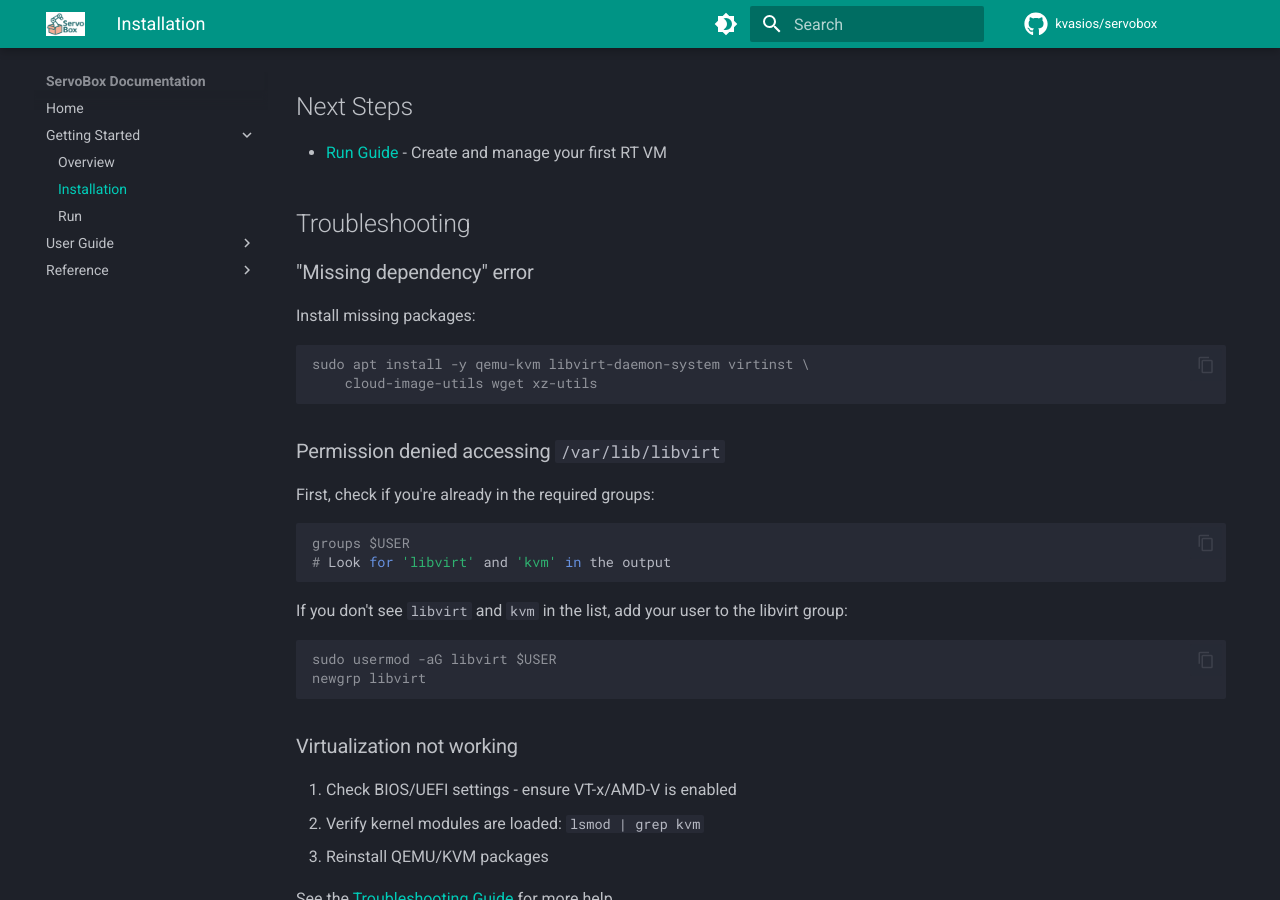
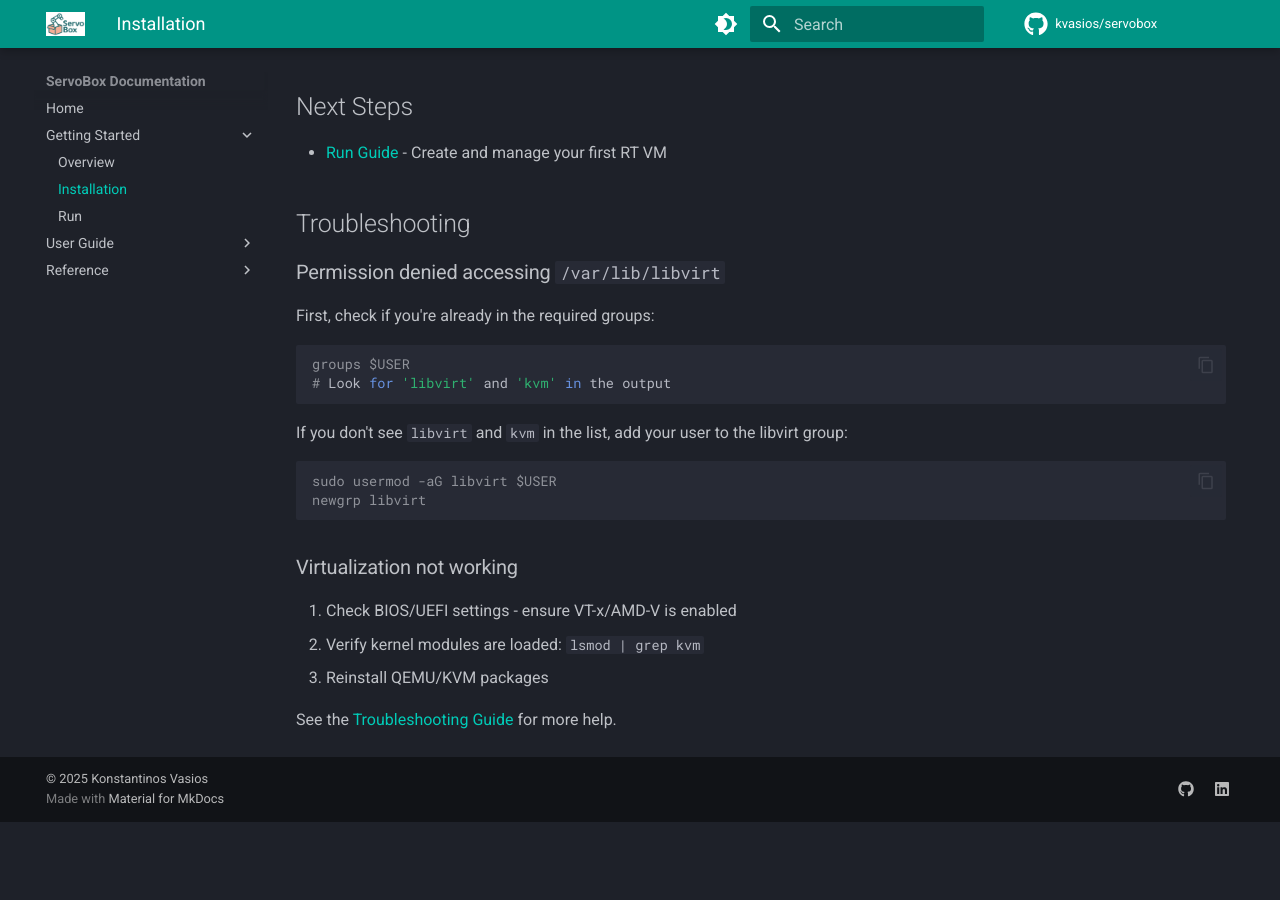
Before and after one commit to kvasios/servobox, an MkDocs documentation site: the page built from docs/content/getting-started/installation.md, in a window 1280 px wide and 900 px high, scrolled down 2844 px. Built offline with MkDocs 1.6.1 and Material for MkDocs 9.7.7, drawn with Linux system fonts in a browser that asks for light colours; comment, search, counter and statistics services are not loaded; after the commit the page ends 3666 px from its top, so only the background shows below that.

Commit message:
docs: formulations improvement

````diff
--- a/docs/content/getting-started/installation.md
+++ b/docs/content/getting-started/installation.md
@@ -138,15 +138,6 @@ You should see the ServoBox help message with available commands.
 
 ## Troubleshooting
 
-### "Missing dependency" error
-
-Install missing packages:
-
-```console
-sudo apt install -y qemu-kvm libvirt-daemon-system virtinst \
-    cloud-image-utils wget xz-utils
-```
-
 ### Permission denied accessing `/var/lib/libvirt`
 
 First, check if you're already in the required groups:
````
Also changed, not shown: docs/content/index.md (+1 -1 lines), README.md.
